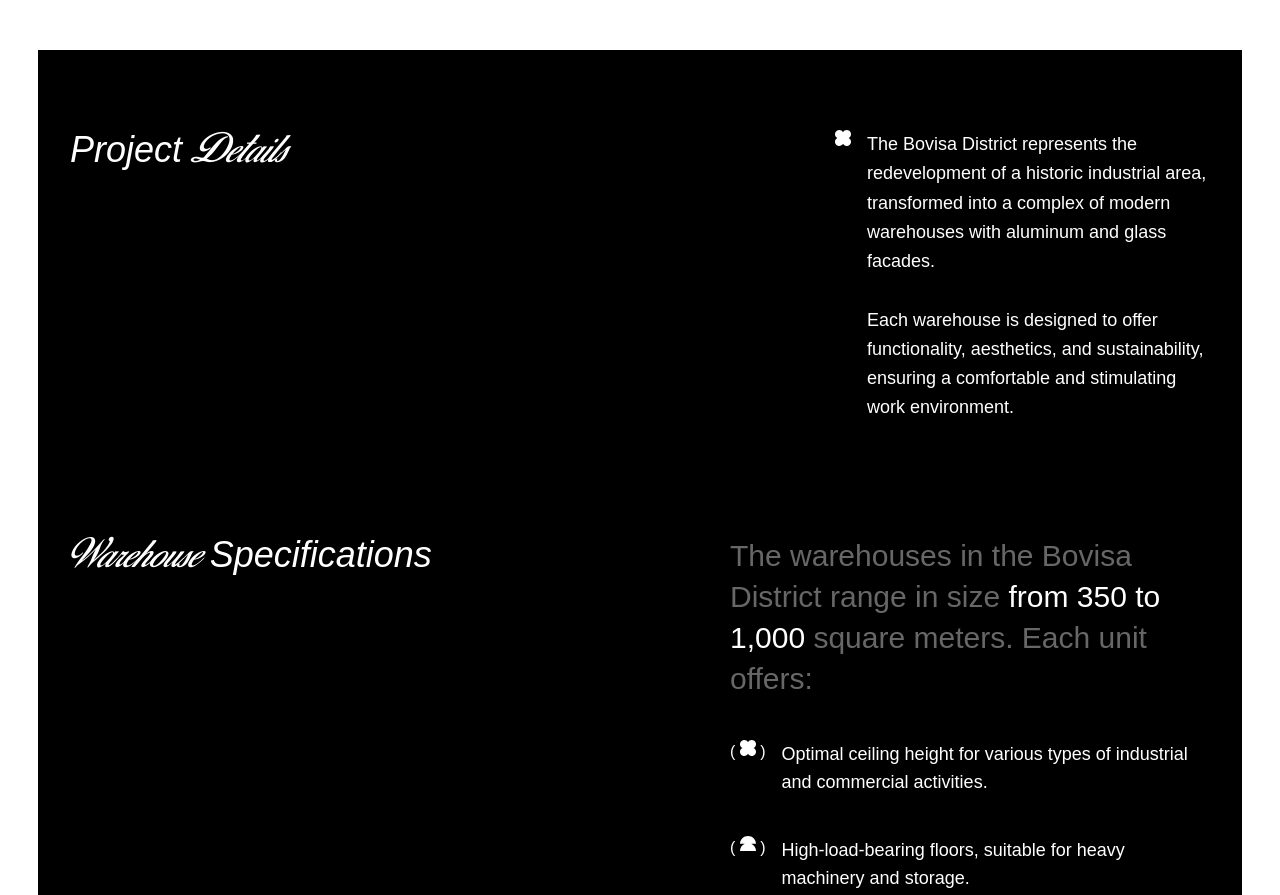
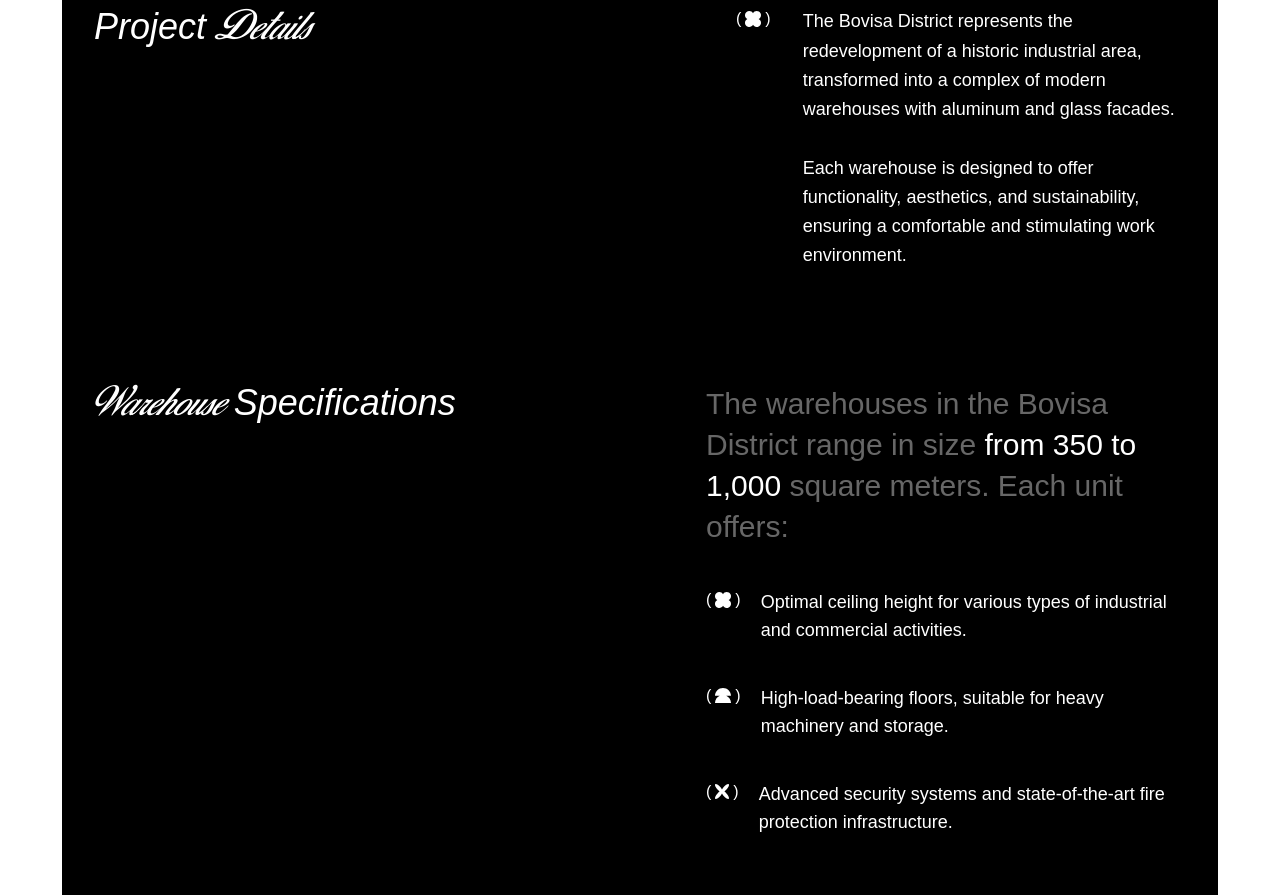
Before and after one commit to designfile/Bovisa-District, a Next.js app: page /about in a window 1280 px wide. Shown: the part 1320-2215 px from the top of the page. Built offline with nearby package versions, Linux system fonts and the light colour scheme.

Commit message:
About page is done

```diff
--- a/src/app/(sections)/about/page.tsx
+++ b/src/app/(sections)/about/page.tsx
@@ -1,14 +1,35 @@
 import Image from "next/image";
-import Link from "next/link";
 import Vector_1 from "../../../../public/svg/Vector-1.svg";
 import Vector_2 from "../../../../public/svg/Vector-2.svg";
 import Vector_3 from "../../../../public/svg/Vector-3.svg";
+import BookVisitLink from "@/components/BookVisitLink";
 
 function About() {
+  const WarehouseSpecification: {
+    image: string;
+    content: string;
+  }[] = [
+    {
+      image: Vector_1,
+      content:
+        "Optimal ceiling height for various types of industrial and commercial activities.",
+    },
+    {
+      image: Vector_2,
+      content:
+        "High-load-bearing floors, suitable for heavy machinery and storage.",
+    },
+    {
+      image: Vector_3,
+      content:
+        "Advanced security systems and state-of-the-art fire protection infrastructure.",
+    },
+  ];
+
   return (
-    <div className="animate-slide-up px-2">
+    <div className="animate-slide-up px-8">
       {/* Header Section */}
-      <div className="h-[80vh] w-full relative mt-20">
+      <div className="h-[80vh] w-full relative mt-10 md:mt-20">
         <Image
           src="/img/header-image-1.png"
           alt="header-image-1"
@@ -24,26 +45,21 @@ function About() {
           <h2 className="md:text-[27px] text-[22px] opacity-30">
             A hub of innovation and urban development
           </h2>
-          <Link
-            href="/book-visit"
-            className="text-black bg-white px-6 py-2.5 rounded-full transition-all hover:bg-gray-200"
-          >
-            Book a visit
-          </Link>
+          <BookVisitLink />
         </div>
       </div>
 
       {/* Map Section */}
-      <div className="relative text-black">
+      <div className="relative text-black -mt-20">
         <Image
           width={1054}
           height={408}
           src="/img/map-1.png"
           alt="map-1"
-          className="rounded-md object-cover w-full h-full"
+          className="rounded-t-md md:rounded-md object-cover w-full h-full border-b-[1px] md:border-none border-black"
         />
-        <div className="flex flex-col-reverse md:flex-col justify-between md:absolute inset-0 px-10 py-6 bg-white md:bg-transparent text-black">
-          <div className="md:absolute top-[5%] right-[5%] p-4 rounded-md w-[450px]">
+        <div className="flex flex-col-reverse md:flex-col justify-between md:absolute inset-0 px-10 py-6 bg-white md:bg-transparent text-black rounded-b-md md:rounded-none">
+          <div className="md:absolute top-[5%] right-[5%] p-4 rounded-md max-w-[450px]">
             <h1 className="text-[13px] md:text-[15px] font-europe-grotesk">
               This project, near the renowned Politecnico di Milano, offers{" "}
               <span className="font-birds-of-paradise">
@@ -60,22 +76,31 @@ function About() {
             </h1>
           </div>
         </div>
-        K
       </div>
 
       {/* Details and Specification Section */}
       <div className="flex flex-col gap-28 mt-20 text-white bg-black px-8 py-20">
         {/* Project Details */}
-        <div className="flex flex-col md:flex-row justify-between">
+        <div className="flex flex-col md:flex-row justify-between md:gap-0 gap-12">
           {/* Left text */}
           <h1 className="text-4xl italic">
             Project <span className="font-birds-of-paradise">Details</span>
           </h1>
 
           {/* Right text */}
-          <div className="flex flex-col md:flex-row md:items-start max-w-[375px]">
-            <Image src={Vector_1} alt="vector-1" width={16} height={16} />
-            <span className="text-lg leading-relaxed ml-4">
+          <div className="flex flex-col md:flex-row md:items-start max-w-[450px] md:gap-8 gap-4">
+            <div className="w-fit h-full flex gap-1 items-start md:mr-4">
+              (
+              <Image
+                src={Vector_1}
+                alt="vector-1"
+                width={16}
+                height={16}
+                className="mt-1"
+              />
+              )
+            </div>
+            <span className="text-lg leading-relaxed">
               The Bovisa District represents the redevelopment of a historic
               industrial area, transformed into a complex of modern warehouses
               with aluminum and glass facades.
@@ -89,9 +114,9 @@ function About() {
         </div>
 
         {/* Warehouse Specifications */}
-        <div className="flex flex-col md:flex-row justify-between">
+        <div className="flex flex-col md:flex-row justify-between gap-12">
           {/* Left text */}
-          <h1 className="text-4xl italic">
+          <h1 className="md:text-4xl text-3xl italic">
             <span className="font-birds-of-paradise">Warehouse</span>{" "}
             Specifications
           </h1>
@@ -105,39 +130,30 @@ function About() {
             </h1>
 
             {/* Specification List */}
-            <div className="flex items-start">
-              (&nbsp;
-              <Image src={Vector_1} alt="vector-1" width={16} height={16} />
-              &nbsp;)
-              <span className="text-lg ml-4">
-                Optimal ceiling height for various types of industrial and
-                commercial activities.
-              </span>
-            </div>
-
-            <div className="flex items-start">
-              (&nbsp;
-              <Image src={Vector_2} alt="vector-2" width={16} height={16} />
-              &nbsp;)
-              <span className="text-lg ml-4">
-                High-load-bearing floors, suitable for heavy machinery and
-                storage.
-              </span>
-            </div>
-
-            <div className="flex items-start">
-              (&nbsp;
-              <Image src={Vector_3} alt="vector-3" width={16} height={16} />
-              &nbsp;)
-              <span className="text-lg ml-4">
-                Advanced security systems and state-of-the-art fire protection
-                infrastructure.
-              </span>
-            </div>
+            {WarehouseSpecification.map((el, idx) => {
+              return (
+                <div key={idx} className="flex items-start gap-8">
+                  <div className="w-fit h-full flex gap-1 items-start">
+                    (
+                    <Image
+                      src={el.image}
+                      alt={`vector-${idx + 1}`}
+                      width={16}
+                      height={16}
+                      className="mt-1"
+                    />
+                    )
+                    <span className="md:text-lg text-[15px] ml-4">
+                      {el.content}
+                    </span>
+                  </div>
+                </div>
+              );
+            })}
           </div>
         </div>
       </div>
-      <div className="h-[80vh] w-full relative mt-20">
+      <div className="h-full w-full relative mb-20 -mt-20">
         <Image
           src="/img/trees-image-1.png"
           width={1220}
@@ -145,14 +161,12 @@ function About() {
           alt="trees-image-1"
         />
         <div className="flex flex-col md:flex-row justify-between">
-          {/* Left text */}
-          <h1 className="text-[40px] italic">
+          <h1 className="md:block hidden text-[40px] italic">
             Representative <span className="font-normal">Properties</span>
           </h1>
 
-          {/* Right text */}
-          <div className="flex flex-col gap-8 max-w-xl">
-            <span className="text-4xl font-extralight leading-tight">
+          <div className="flex flex-col gap-8 w-full md:max-w-xl items-start justify-center md:px-0 px-2">
+            <span className="text-3xl md:text-4xl font-normal leading-tight">
               The Bovisa District is not just a collection of buildings but{" "}
               <span className="font-birds-of-paradise">a true ecosystem</span>.
               The large courtyards allow for easy parking and loading/unloading
@@ -160,12 +174,7 @@ function About() {
               pleasant and relaxing environment for employees and visitors.
             </span>
             <div>
-              <Link
-                href="/book-visit"
-                className="text-black bg-white px-6 py-2.5 rounded-full transition-all hover:bg-gray-200"
-              >
-                Book a visit
-              </Link>
+              <BookVisitLink />
             </div>
           </div>
         </div>
--- /dev/null
+++ b/src/components/BookVisitLink.tsx
@@ -0,0 +1,14 @@
+import Link from "next/link";
+
+function BookVisitLink() {
+  return (
+    <Link
+      href="/book-visit"
+      className="text-black bg-white px-6 py-2.5 rounded-full transition-all hover:bg-gray-200"
+    >
+      Book a visit
+    </Link>
+  );
+}
+
+export default BookVisitLink;
--- a/src/components/Navbar.tsx
+++ b/src/components/Navbar.tsx
@@ -6,6 +6,7 @@ import Link from "next/link";
 import { RxHamburgerMenu } from "react-icons/rx";
 import clsx from "clsx";
 import { RxCross2 } from "react-icons/rx";
+import BookVisitLink from "./BookVisitLink";
 
 function Navbar() {
   const [isOpen, setIsOpen] = useState<boolean>(false);
@@ -35,12 +36,7 @@ function Navbar() {
           Clients
           <span className="absolute bottom-0 left-0 w-0 h-[2px] bg-white transition-all duration-300 group-hover:w-full" />
         </Link>
-        <Link
-          href="/book-visit"
-          className="text-black bg-white px-6 py-2.5 rounded-full transition-all hover:bg-gray-200"
-        >
-          Book a visit
-        </Link>
+        <BookVisitLink />
       </div>
 
       {/* ========== Mobile Navbar ========== */}
```
